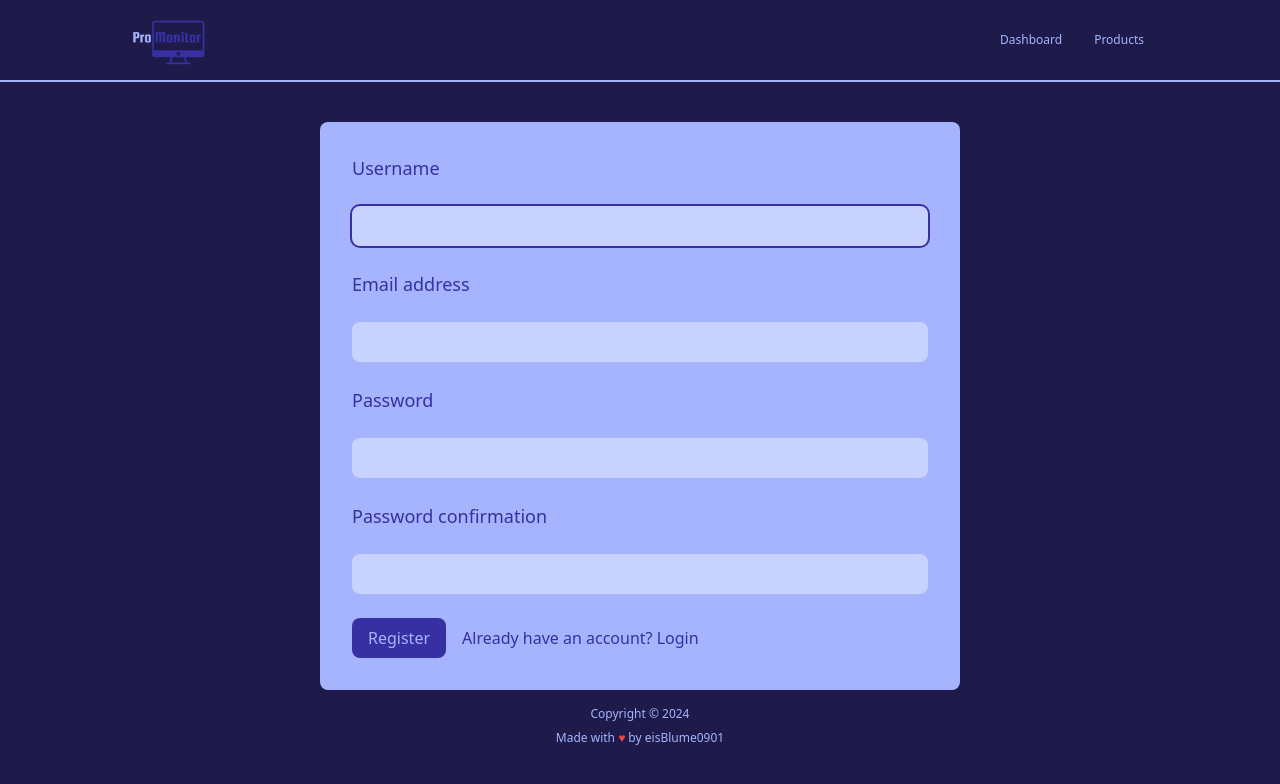
After one commit to eisBlume0901/Django_Customer_Management_System_From_Dennis_Ivy, a Django app: page /register/ in a window 1280 px wide. The commit adds this page. Shown: the top 784 px of the page. Run offline with Django 5.2, Linux system fonts and the light colour scheme; some libraries are stand-ins or nearby versions.

Commit message:
Created register functionality (still unfinished since there is no redirection). Created register template. Have to implement layout designs (already implemented in _search_bar.html) for other forms such as _order_form.html.

```diff
--- a/customer_management_system/accounts/forms.py
+++ b/customer_management_system/accounts/forms.py
@@ -1,7 +1,8 @@
 from django.forms import ModelForm
 from . models import *
 from django import forms
-
+from django.contrib.auth.forms import UserCreationForm # Built-in form for user registration
+from django.contrib.auth.models import User # Built-in User model
 
 class OrderForm(ModelForm):
     class Meta:
@@ -9,3 +10,9 @@ class OrderForm(ModelForm):
         model = Order
         fields = '__all__' # specifies that all the attributes in the Order model will be included in the form
         # For specifity, the syntax is: fields = ['customer', 'product', 'status']
+
+
+class RegisterUserForm(UserCreationForm):
+    class Meta:
+        model = User
+        fields = ['username', 'email', 'password1', 'password2'] # password1 is the password and password2 is the password confirmation
--- a/customer_management_system/accounts/urls.py
+++ b/customer_management_system/accounts/urls.py
@@ -4,6 +4,9 @@ from . import views
 # https://docs.djangoproject.com/en/5.0/topics/http/urls/
 # Every url must end with a slash
 urlpatterns = [
+    path('register/', views.register, name="register"),
+    path('login/', views.login, name="login"),
+
     path('', views.home, name="home"),
     path('products/', views.products, name="products"),
     # pk means primary key, it is a parameter to be passed to the view
--- a/customer_management_system/accounts/views.py
+++ b/customer_management_system/accounts/views.py
@@ -7,6 +7,7 @@ from .forms import * # Means that we are importing that Form class from the form
 from django.forms import inlineformset_factory # Allows creation of multiple forms with single submit button (so that you can do mass creation and updates of data)
 
 from .filters import *
+
 
 # Create your views here.
 def home(request):
@@ -104,3 +105,19 @@ def deleteOrder(request, pk):
 
     }
     return render(request, 'forms/delete_form.html', context)
+
+def register(request):
+    form = RegisterUserForm()
+    context = {
+        'form': form,
+    }
+
+    if request.method == 'POST':
+        form = RegisterUserForm(request.POST)
+        if form.is_valid():
+            form.save()
+
+    return render(request, 'forms/register.html', context)
+
+def login(request):
+    return render(request, 'forms/login.html')
--- a/customer_management_system/notes.txt
+++ b/customer_management_system/notes.txt
@@ -41,6 +41,8 @@ For testing
  1. No customization to forms. Have to use third party apps such as django-crispy-forms
  https://bugbytes.io/posts/integrating-django-crispy-forms-with-tailwindcss/
 
+ UPDATE: YOU CAN CUSTOMIZE FORMS! USING TAILWIND CSS @apply for input fields and even for easier reusing of styles!!!
+
  pip install django-crispy-forms
  pip install crispy-tailwind
 
@@ -52,3 +54,5 @@ https://django-filter.readthedocs.io/en/stable/guide/usage.html
  1. pip install django-crispy-Forms
  2. pip install crispy-tailwind
  3. pip install django-filter
+
+ Django has automatic USER CREATION (One that handles registration)
--- /dev/null
+++ b/customer_management_system/templates/forms/register.html
@@ -0,0 +1,48 @@
+{% extends 'main.html' %}
+{% block content %}
+{% include 'partials/_home_navbar.html' %}
+{% load crispy_forms_tags %}
+
+<form action="" method="POST" class="max-w-screen-sm mx-auto mt-10 max-h-full bg-indigo-300 text-indigo-800 p-8 rounded-lg">
+    {% csrf_token %}
+
+    <div class="flex flex-col gap-6">
+        <div class="text-lg text-indigo-800 font-medium">
+            {{ form.username.label }}
+        </div>
+        <div class="w-full">
+            {{ form.username }}
+        </div>
+
+        <div class="text-lg text-indigo-800 font-medium">
+            {{ form.email.label }}
+        </div>
+        <div>
+            {{ form.email }}
+        </div>
+
+        <div class="text-lg text-indigo-800 font-medium">
+            {{ form.password1.label }}
+        </div>
+        <div>
+            {{ form.password1 }}
+        </div>
+
+        <div class="text-lg text-indigo-800 font-medium">
+            {{ form.password2.label }}
+        </div>
+        <div>
+            {{ form.password2 }}
+        </div>
+    </div>
+
+
+
+    <div class="flex flex-row gap-4 items-center mt-6">
+        <button type="Submit" name="submit" class="bg-indigo-800 text-indigo-300 px-4 py-2 rounded-lg hover:bg-indigo-200 hover:text-indigo-800">Register</button>
+        <a href="{% url 'login' %}" class="text-indigo-800">Already have an account? <span class="hover:font-medium">Login</span></a>
+    </div>
+
+</form>
+
+{% endblock %}
--- a/customer_management_system/templates/main.html
+++ b/customer_management_system/templates/main.html
@@ -5,6 +5,18 @@
     <meta name="viewport" content="width=device-width, initial-scale=1.0">
     <meta http-equiv="X-UA-Compatible" content="ie=edge">
     <title>{% block title %}Customer Relationship Management System{% endblock %}</title>
+    <script src="https://cdn.tailwindcss.com"></script>
+    <style type="text/tailwindcss">
+        @layer components {
+            input[type="text"], input[type="email"], input[type="password"] {
+                @apply bg-indigo-200 text-indigo-800 p-2 rounded-lg focus:outline-none focus:ring-2 focus:ring-indigo-800 w-full;
+            }
+            select {
+                @apply bg-indigo-200 text-indigo-800 p-2 rounded-lg focus:outline-none focus:ring-2 focus:ring-indigo-800 w-full;
+            }
+
+        }
+    </style>
 </head>
 <body class="font-sans bg-indigo-950">
         {% block content %}{% endblock %}
@@ -17,5 +29,4 @@
 
     </footer>
 </body>
-<script src="https://cdn.tailwindcss.com"></script>
 </html>
```
Also changed, not shown: customer_management_system/templates/partials/_search_bar.html (+22 -2 lines), customer_management_system/db.sqlite3, customer_management_system/templates/forms/login.html (added).
